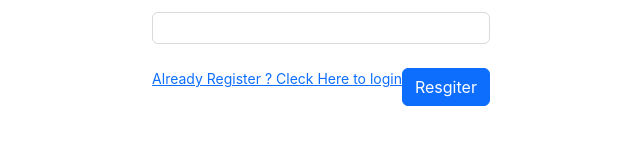
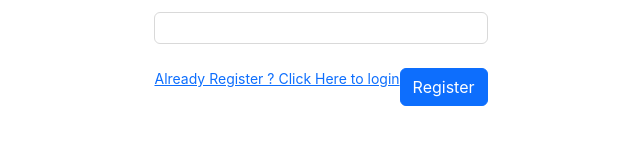
Before and after one commit to mpatwa98/Expensify, a React (Vite) app in the folder client/: page /register in a window 1280 px wide. Shown: the part 430-574 px from the top of the page, without its empty margins (319-959 px from the left). Built offline with nearby package versions, Linux system fonts and the light colour scheme.

Commit message:
transaction table and api working properly

```diff
--- a/client/src/pages/HomePage.jsx
+++ b/client/src/pages/HomePage.jsx
@@ -9,7 +9,7 @@ export default function HomePage() {
   const [loading, setLoading] = useState(false);
   const [allTransaction, setAllTransaction] = useState([]);
 
-  //table data
+  // table data
   const columns = [
     {
       title: "Date",
@@ -36,12 +36,16 @@ export default function HomePage() {
     },
   ];
 
-  //getall transactions
+  const api = axios.create({
+    baseURL: "http://localhost:8080/api/v1", // Specify the base URL for your API
+  });
+
+  // get All transactions
   const getAllTransactions = async () => {
     try {
       const user = JSON.parse(localStorage.getItem("user"));
       setLoading(true);
-      const res = await axios.post("/transactions/get-transaction", {
+      const res = await api.post("/transactions/get-transaction", {
         userId: user._id,
       });
       setLoading(false);
@@ -63,7 +67,7 @@ export default function HomePage() {
     try {
       const user = JSON.parse(localStorage.getItem("user"));
       setLoading(true);
-      await axios.post("/transactions/add-transaction", {
+      await api.post("/transactions/add-transaction", {
         ...values,
         userId: user._id,
       });
--- a/client/src/pages/Register.jsx
+++ b/client/src/pages/Register.jsx
@@ -16,7 +16,7 @@ export default function Register() {
     try {
       setLoading(true);
       await api.post("/users/register", values);
-      message.success("Registeration Successfull");
+      message.success("Registration Successful");
       setLoading(false);
       navigate("/login");
     } catch (error) {
@@ -47,8 +47,8 @@ export default function Register() {
             <Input type="password" />
           </Form.Item>
           <div className="d-flex justify-content-between">
-            <Link to="/login">Already Register ? Cleck Here to login</Link>
-            <button className="btn btn-primary">Resgiter</button>
+            <Link to="/login">Already Register ? Click Here to login</Link>
+            <button className="btn btn-primary">Register</button>
           </div>
         </Form>
       </div>
```
Also changed, not shown: 1 other file (tests, documents, lock files or other folders).
